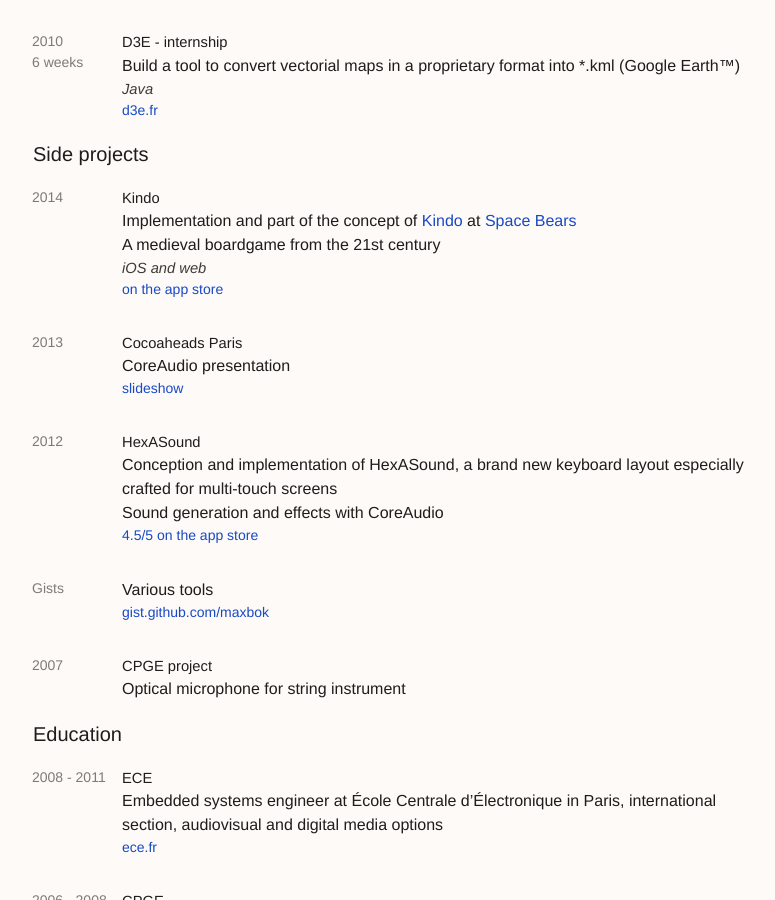
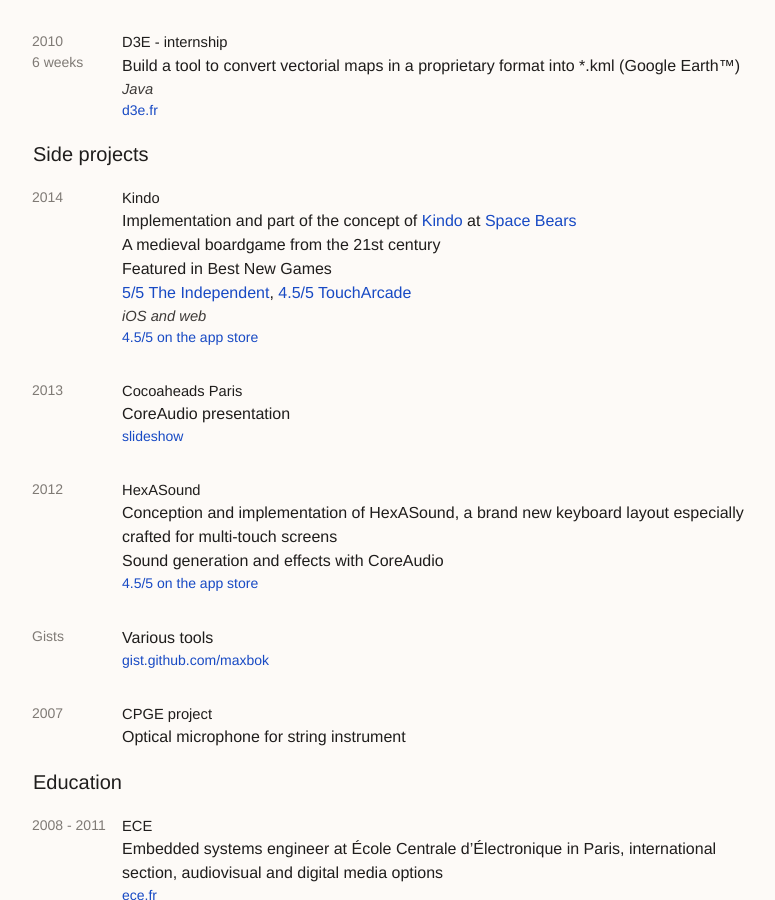
Before and after one commit to maxbok/me, a Jekyll site: the page built from _posts/en/0000-01-01-index.html, in a window 1280 px wide and 900 px high, scrolled down 648 px. Shown: the whole window, without its empty margins (240-1015 px from the left). Built offline with Jekyll 4.4.1, drawn with Linux system fonts in a browser that asks for light colours.

Commit message:
Add refs to Kindo

```diff
--- a/_posts/fr/2014-01-01-kindo.md
+++ b/_posts/fr/2014-01-01-kindo.md
@@ -2,9 +2,11 @@
 title: Kindo
 start_date: 2014-01-01
 category: side_project
-link: https://itunes.apple.com/app/kindo/id963680485?ls=1&mt=8
-link_placeholder: sur l'app store
+link: https://itunes.apple.com/us/app/hexasound/id963680485?mt=8
+link_placeholder: 4.5/5 sur l'app store
 ---
 
 Implémentation et partie du concept de <a href="http://kindogame.fr">Kindo</a> à <a href="http://spacebears.fr">Space Bears</a><br />
-Un jeu de plateau médiéval conçu pour le 21ème siècle
+Un jeu de plateau médiéval conçu pour le 21ème siècle<br />
+Sélectionné dans la section meilleurs jeux<br />
+<a href="http://www.independent.co.uk/life-style/gadgets-and-tech/gaming/kindo-ios-review-a-game-for-tactical-immersion-10228964.html">5/5 The Independent</a>, <a href="http://toucharcade.com/2015/05/13/kindo-review-respect-but-not-love/">4.5/5 TouchArcade</a>
```
Also changed, not shown: _posts/en/2014-01-01-kindo.md (+5 -3 lines).
